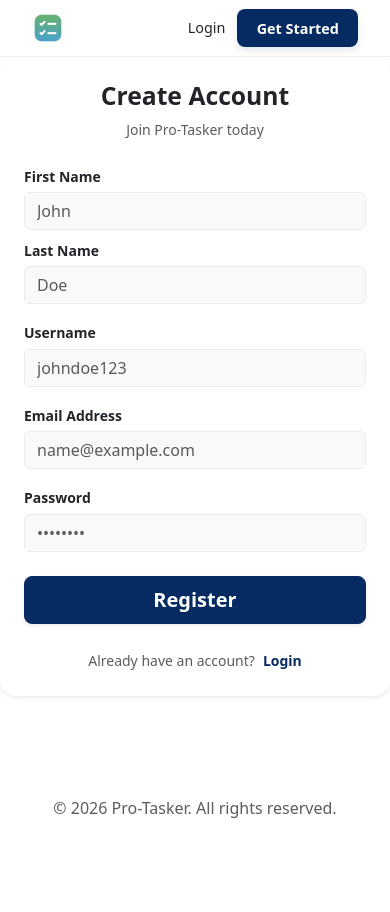
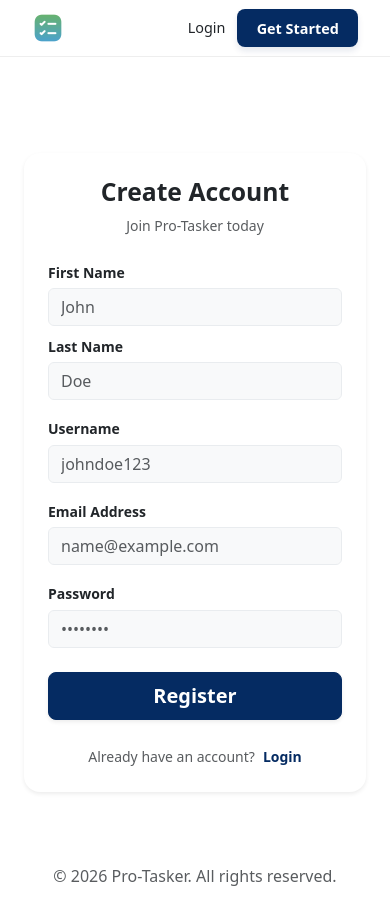
Before and after one commit to structbase/Pro-Tasker-Frontend, a React (Vite) app: page /register in a window 390 px wide. Before the commit the page ends 844 px from the top, so only its background shows below. Built offline with nearby package versions, Linux system fonts and the light colour scheme; a web font is replaced by a local one.

Commit message:
Login and Register pages update
Update to the login page wrapping the AuthForm with bootstrap, helping it scale up size wise and help it be more responsive.

```diff
--- a/src/pages/LoginPage/LoginPage.tsx
+++ b/src/pages/LoginPage/LoginPage.tsx
@@ -63,11 +63,17 @@ export default function LoginPage() {
     };
 
     return (
+        <div className="container h-100 d-flex align-items-center justify-content-center py-5 mt-5">
+            <div className="row w-100 justify-content-center">
+                <div className="col-12 col-md-8 col-lg-5 col-xl-4">
                     <AuthForm
                         mode="login"
                         onSubmit={handleLogin}
                         isLoading={loading}
                         error={error}
                     />
+                </div>
+            </div>
+        </div>
     );
 }
--- a/src/pages/RegisterPage/RegisterPage.tsx
+++ b/src/pages/RegisterPage/RegisterPage.tsx
@@ -32,7 +32,7 @@ export default function RegisterPage() {
             localStorage.setItem("pro_tasker_token", token);
 
             // Redirect after register
-            navigate("/tasks");
+            navigate("/projects");
         } catch (err) {
             if (axios.isAxiosError(err)) {
                 setError(
@@ -48,11 +48,17 @@ export default function RegisterPage() {
     };
 
     return (
-        <AuthForm
-            mode="register"
-            onSubmit={handleRegister}
-            isLoading={loading}
-            error={error}
-        />
+        <div className="container h-100 d-flex align-items-center justify-content-center py-5 mt-5">
+            <div className="row w-100 justify-content-center">
+                <div className="col-12 col-md-9 col-lg-6 col-xl-4">
+                    <AuthForm
+                        mode={"register"}
+                        onSubmit={handleRegister}
+                        isLoading={loading}
+                        error={error}
+                    />
+                </div>
+            </div>
+        </div>
     );
 }
```
Lines whose indentation alone changed are shown as unchanged.
